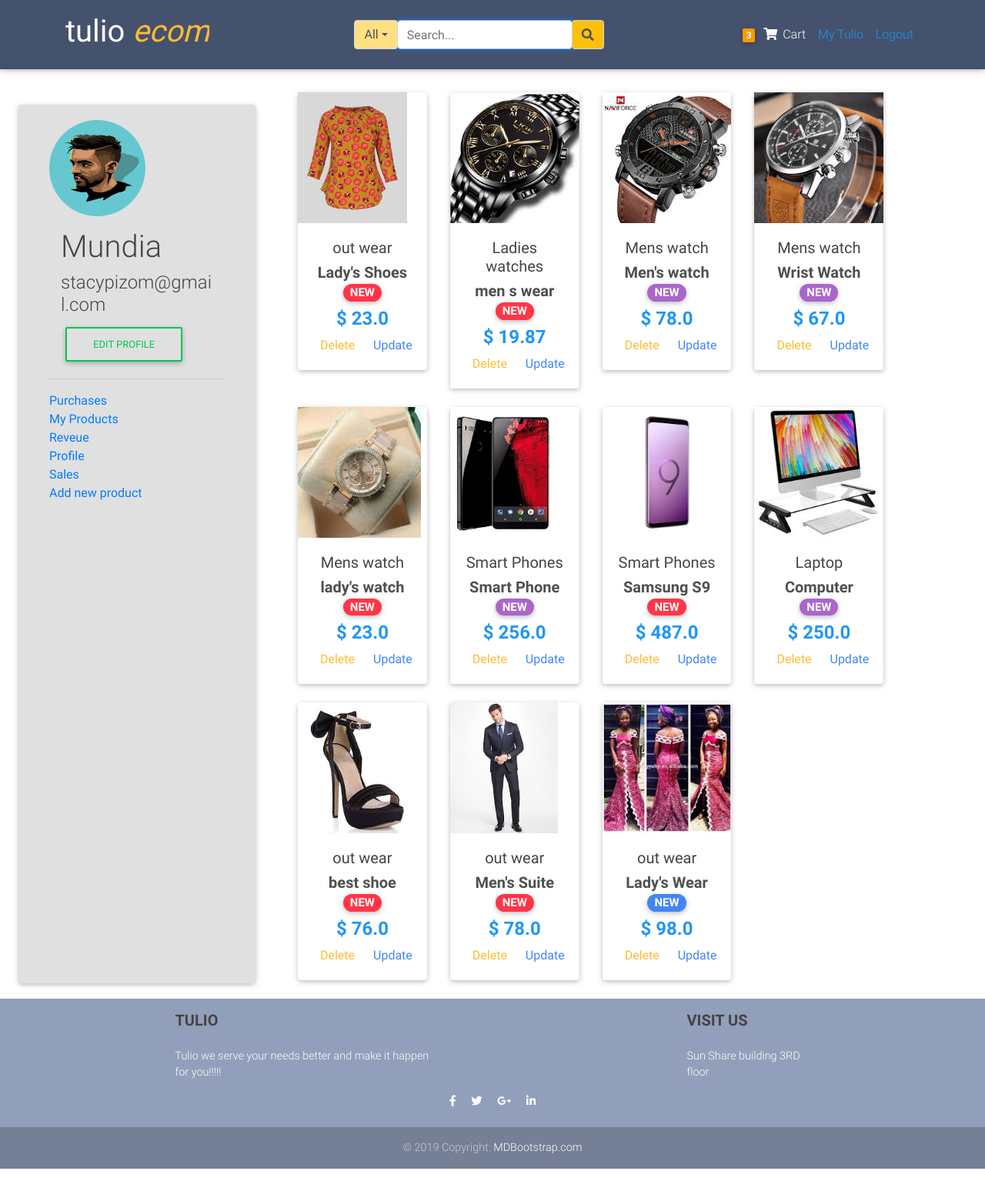
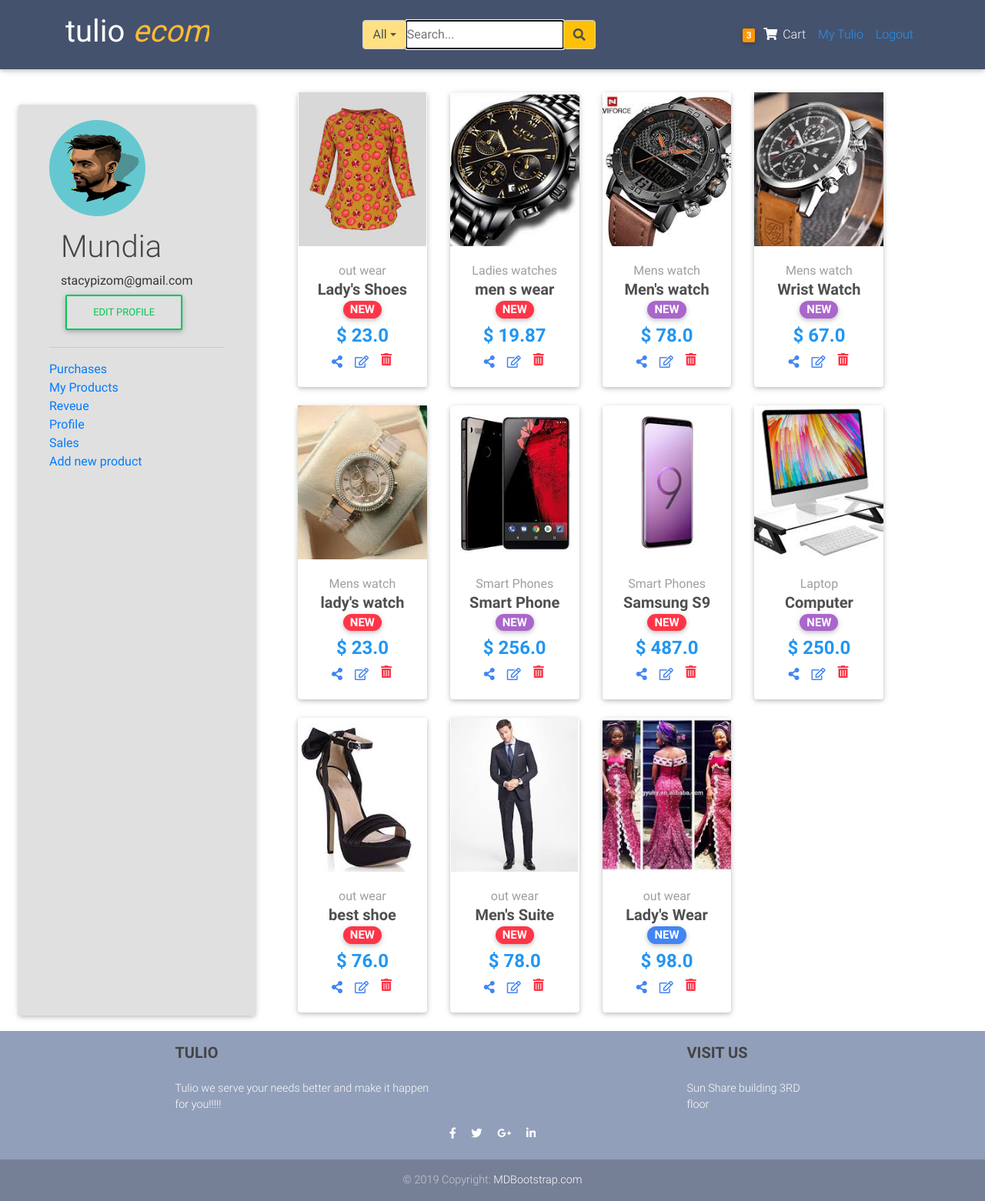
Before and after one commit to Mundia-Pizo/ecom, a Django app: page /dashboard/ in a window 1280 px wide. Shown: the whole page at 77% size. Before the commit the page ends 1519 px from the top, so only its background shows below. Run offline with Django 3.2, Linux system fonts and the light colour scheme; a user stored in the database is signed in; data comes from the database, SQL or seed files in the repository; both versions use the stored data as it was after the commit; some libraries are stand-ins or nearby versions.

Commit message:
advancing the user account and interface

```diff
--- a/blogs/templates/blogs/dashboard.html
+++ b/blogs/templates/blogs/dashboard.html
@@ -2,14 +2,11 @@
 {%block content%}
 {% load crispy_forms_tags%}
 <style type="text/css">
-	.card7{
-		height: 170px;
-		width: auto;
-		object-fit: cover;
-		position:center;
-		margin-right: auto;
-		margin-left: auto;
-	}
+	.img_style{
+    height: 200px;
+    width: auto;
+    object-fit: cover;
+  }
 
 </style>
 <div class="row ml-4 mr-4">
@@ -22,9 +19,9 @@
             <!--Card-->
 	            <div class="card">
 	              <!--Card image-->
-		              <div class="overlay product-card">
+		              <div class="overlay product-card m-auto">
 		                <a href="{{item.get_absolute_url}}">
-		                <img src="{{item.image.url}}" class="card7 img-fluid img-responsive"
+		                <img src="{{item.image.url}}" class="img_style img-fluid img-responsive"
 		                  alt="">
 		                </a>
 		              </div>
@@ -34,7 +31,7 @@
 	              <div class="card-body text-center">
 	                <!--Category & Title-->
 		                <a href="" class="grey-text">
-		                  <h5>{{item.get_category_display}}</h5>
+		                  <h8>{{item.get_category_display}}</h8>
 		                </a>
 		                <h5>
 		                  <strong>
@@ -53,9 +50,11 @@
 			                  {%endif%}
 		                   </strong>
 		                </h4>
-		                <div class="row">
-		                	<a class="text-warning ml-4 mr-4" href="{%url 'blogs:delete' item.slug%}">Delete</a>
-                            <a class="text-primary" href="{% url 'blogs:update' item.slug%}">Update</a>
+		                <div class="row m-auto">
+		                	<a class="text-primary ml-4 mr-2" href="{% url 'blogs:update' item.slug%}"><i class="fas fa-share-alt"></i></a>
+                            <a class="text-primary mr-2 ml-2" href="{% url 'blogs:update' item.slug%}"><i class="far fa-edit"></i></a>
+                            <a class="text-danger ml-2 mr-4" href="{%url 'blogs:delete' item.slug%}"><i class="fas fa-trash-alt float-right"></i></a>
+
 		                </div>
 	              </div>
               <!--Card content-->
--- a/blogs/templates/blogs/dashboard_side.html
+++ b/blogs/templates/blogs/dashboard_side.html
@@ -14,7 +14,7 @@
    	   <img class="rounded-circle account-img" src="{{user.profile.image.url}}">
    	   <div class="col">
    	   	    <h1>{{user.username}}</h1>
-   	   		<h4>{{user.email}}</h4>
+   	   		<h9>{{user.email}}</h9>
    	   		<a class="btn btn-outline-success" href="{%url 'profile'%}">Edit Profile</a>
    	   </div>
    </div>
--- a/blogs/templates/blogs/home.html
+++ b/blogs/templates/blogs/home.html
@@ -24,7 +24,7 @@
 
 
         <!--Grid row-->
-        <div class="row wow fadeIn">
+        <div class="row">
 
         {% for item in object_list%}
           <!--Grid column-->
--- a/blogs/templates/blogs/product.html
+++ b/blogs/templates/blogs/product.html
@@ -57,12 +57,6 @@
               Add to cart
                 <i class="fas fa-shopping-cart ml-1"></i>
             </a>
-            {%if request.user.is_authenticated%}
-
-                <a href="{% url 'blogs:checkout' %}" class="btn btn-success btn-md my-0 p">
-                  Buy Now
-                </a>
-            {%endif%}
 
           </div>
           <!--Content-->
--- a/blogs/templates/blogs/search_bar.html
+++ b/blogs/templates/blogs/search_bar.html
@@ -12,7 +12,7 @@
         </div>
          </div>
           <div class="input-group-append">
-            <input type="text" name="q" data-toggle="popover" data-placement="bottom" data-content="Press enter to search" class="form-control" placeholder="Search..." value="" style="" data-original-title="" title="" autofocus="autofocus">
+            <input type="text" name="q" data-toggle="popover" data-placement="bottom" data-content="Press enter to search" class="" placeholder="Search..." value="" style="" data-original-title="" title="" autofocus="autofocus">
           </div>
           <div class="input-group-append">
           <span class="input-group-text amber " id="basic-text1"><i class="fas fa-search text-grey"
--- a/blogs/templates/blogs/search_items.html
+++ b/blogs/templates/blogs/search_items.html
@@ -16,7 +16,7 @@
            <div class='row mb-8 pt-5 mb-3'>
             <div>
               <a href='{{ object.get_absolute_url }}'>
-              <img src="{{object.image.url}}">
+              <img  class="card" src="{{object.image.url}}">
               </a>
             </div>
              <div class='col-md-8 ml-4'>
--- a/blogs/views.py
+++ b/blogs/views.py
@@ -303,7 +303,7 @@ class ItemAploadView(LoginRequiredMixin, CreateView):
 class ItemDeleteView(UserPassesTestMixin,LoginRequiredMixin, DeleteView):
 	model = Item
 	template_name="blogs/delete.html"
-	success_url='/'
+	success_url='/dashboard'
 
 	def test_func(self):
 		item = self.get_object()
--- a/tulio_ecom/settings.py
+++ b/tulio_ecom/settings.py
@@ -3,6 +3,7 @@ import os
 BASE_DIR = os.path.dirname(os.path.dirname(os.path.abspath(__file__)))
 
 SECRET_KEY = ')7u%6+ztb_@lzm347k%q)pxy^he_um8mm!22lfs!#dqu-5lj77'
+# SECRET_KEY = os.environ.get('NEW_SECRET_KEY')
 
 # SECURITY WARNING: don't run with debug turned on in production!
 DEBUG = True
--- a/users/templates/account/profile.html
+++ b/users/templates/account/profile.html
@@ -1,7 +1,7 @@
 {% extends 'blogs/layout.html'%}
 {%block content%}
 {% load crispy_forms_tags%}
-<div class="content-section auth-tag">
+<div class="content-section auth-tag m-auto col-md-6">
 	<div class="media">
 		<img class="rounded-circle account-img" src="{{user.profile.image.url}}">
 		<div class="media-body">
```
Also changed, not shown: users/templates/account/logout.html (+8 -1 lines), db.sqlite3, media/product_pictures/african.jpeg (added), media/product_pictures/suit1.jpeg (added).
